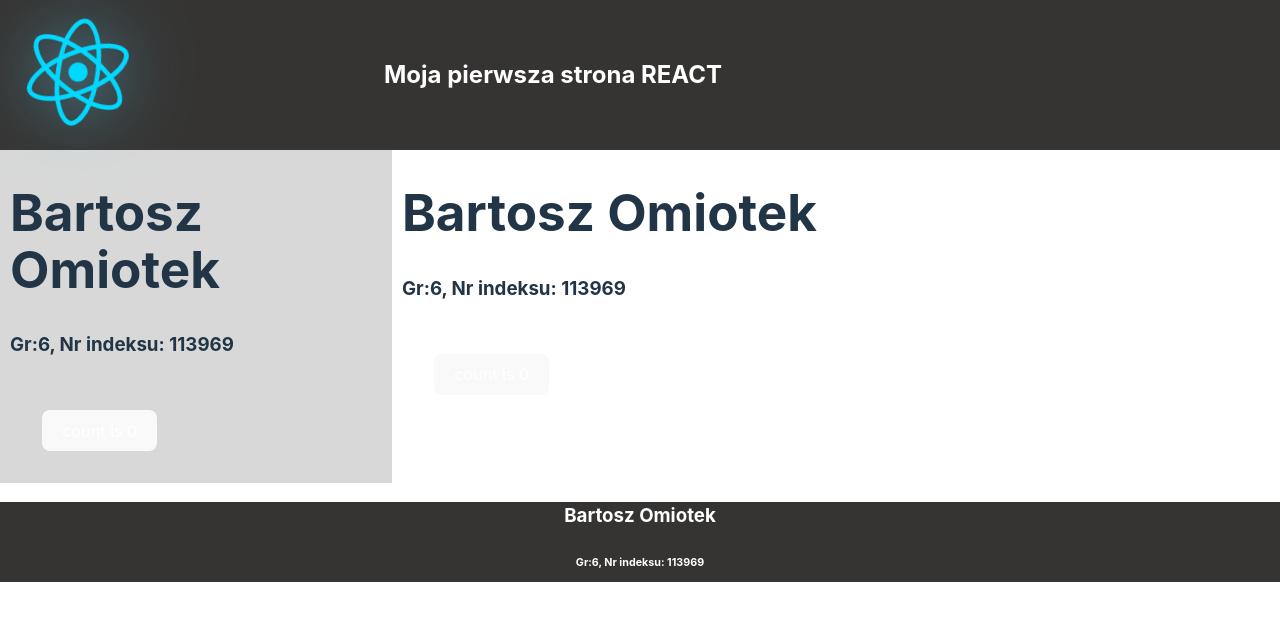
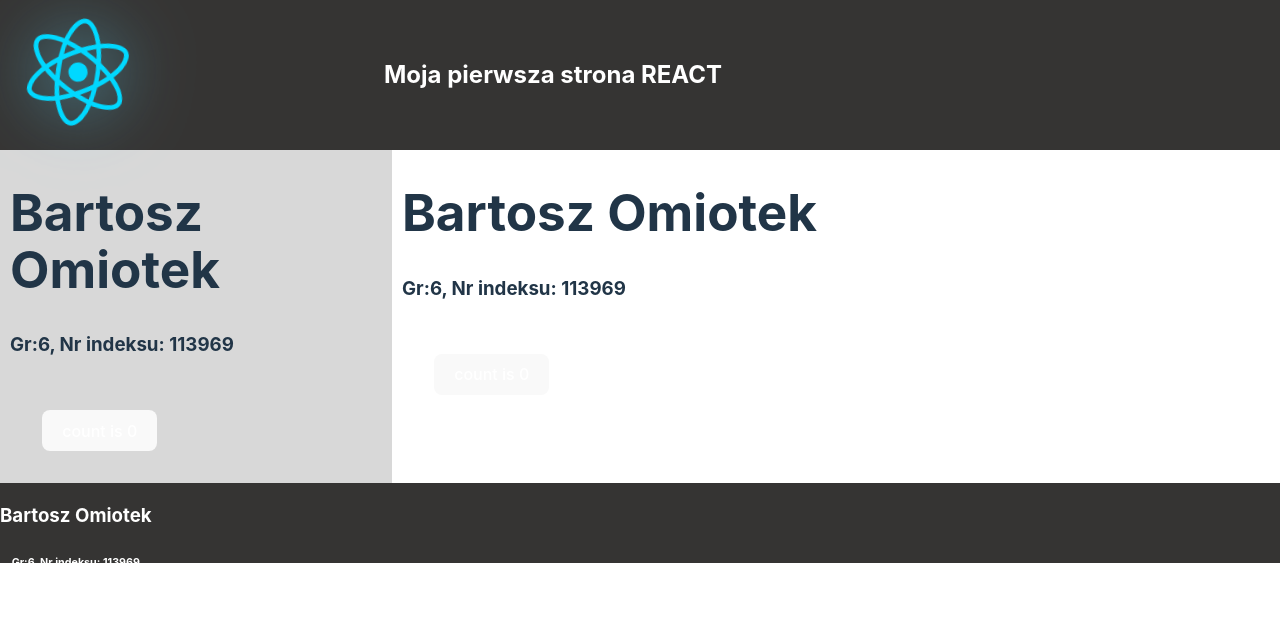
Before and after one commit to BartoszOmiotek16/vite-project1, a React (Vite) app: page / in a window 1280 px wide. Shown: the top 620 px of the page. Built offline with nearby package versions, Linux system fonts and the light colour scheme.

Commit message:
modified:   src/App.css

```diff
--- a/src/App.css
+++ b/src/App.css
@@ -84,9 +84,10 @@ padding-right: 10px;
 }
 .footer{
   clear: both;
-
+ width: 100%;
   height: 80px;
   text-align: center;
   background-color: #353433;
   color: #fff;
+  display: flex;
 }
```
